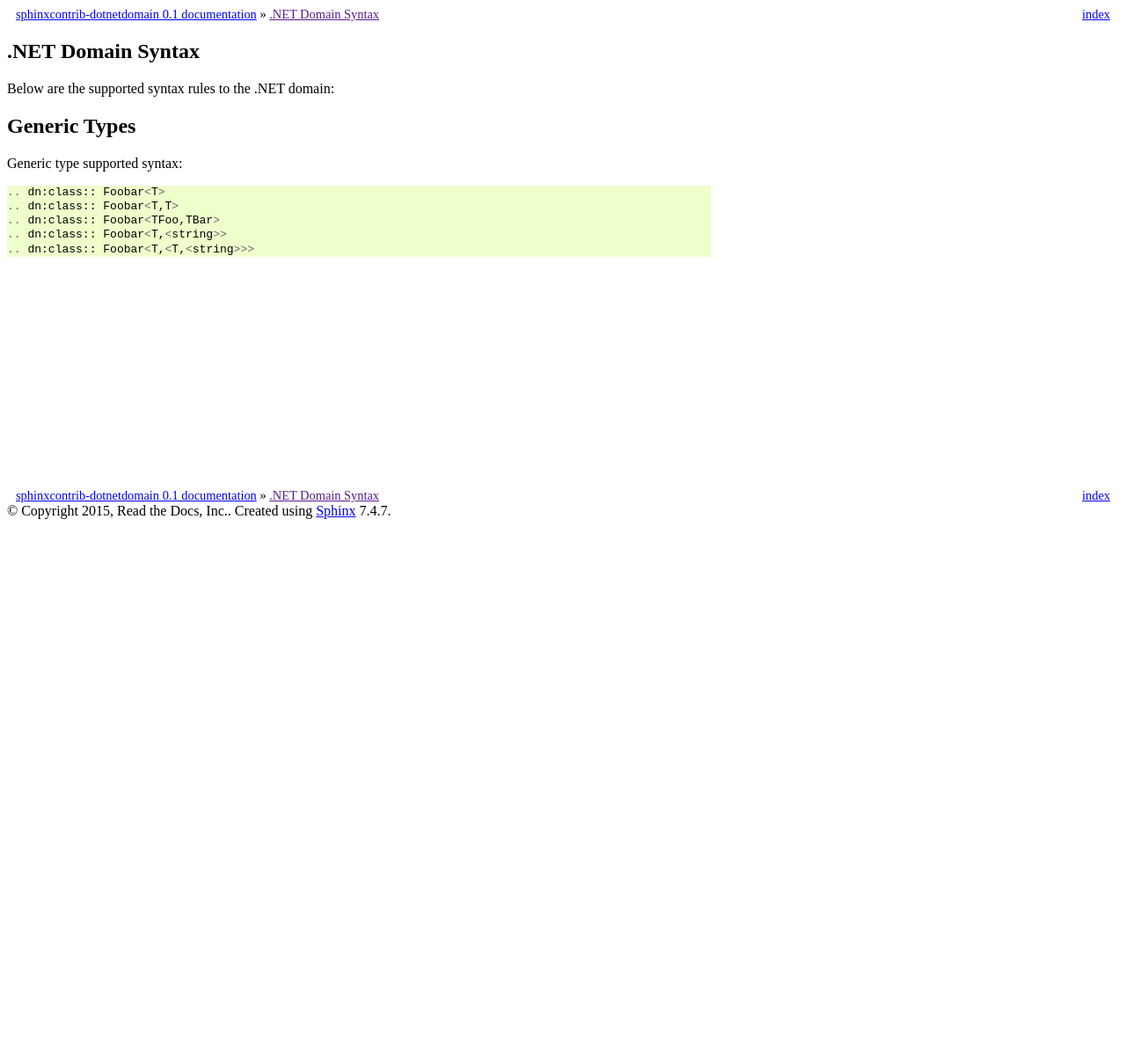
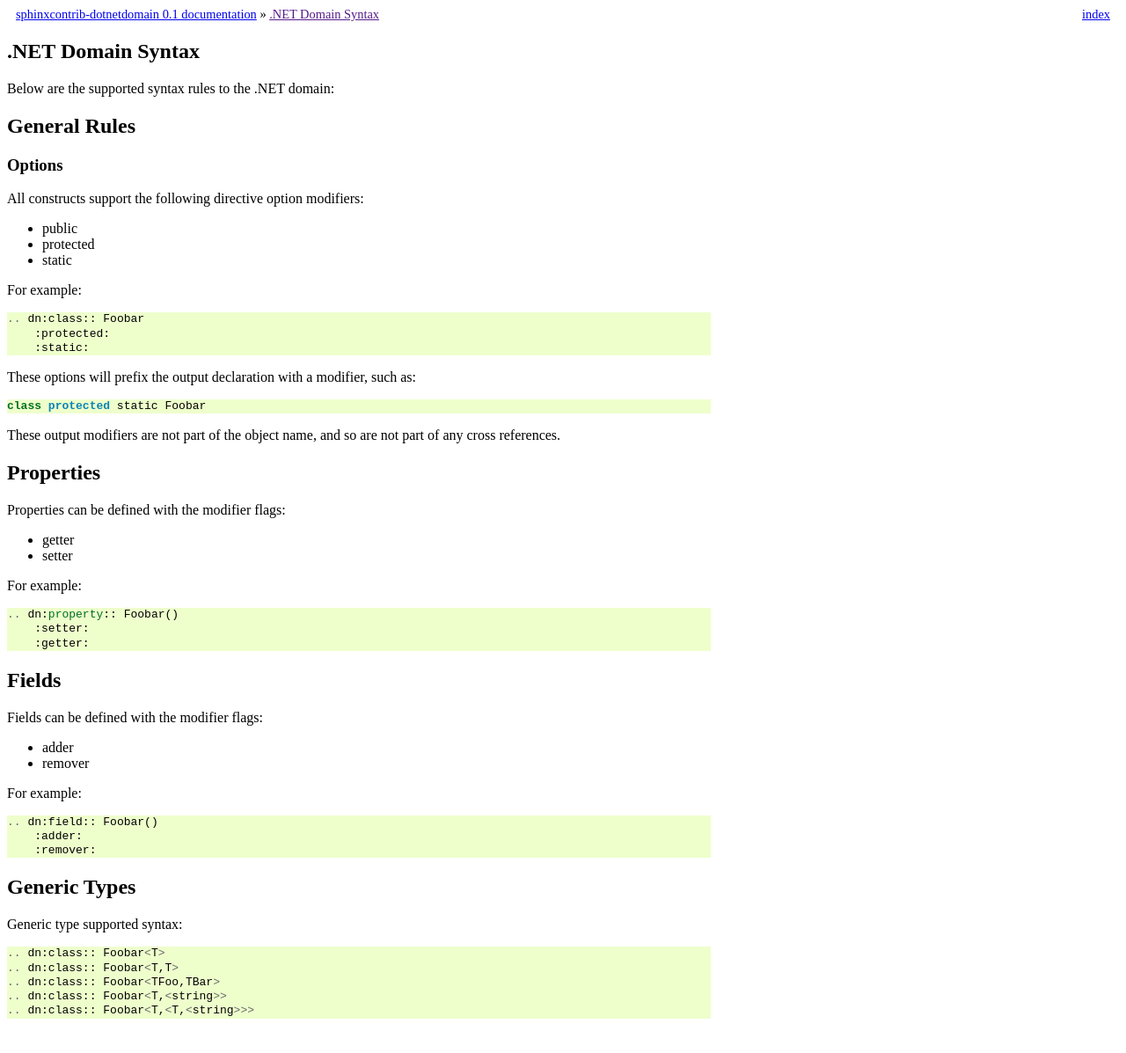
Before and after one commit to readthedocs/sphinxcontrib-dotnetdomain, a Sphinx documentation site: the page built from docs/syntax.rst, in a window 1280 px wide and 1400 px high. Shown: the top 1197 px of the window at 88% size. Built offline with Sphinx 7.4.7, drawn with Linux system fonts in a browser that asks for light colours.

Commit message:
Docs on options

```diff
--- a/docs/syntax.rst
+++ b/docs/syntax.rst
@@ -1,7 +1,61 @@
+==================
 .NET Domain Syntax
 ==================
 
 Below are the supported syntax rules to the .NET domain:
+
+General Rules
+=============
+
+Options
+-------
+
+All constructs support the following directive option modifiers:
+
+* public
+* protected
+* static
+
+For example::
+
+    .. dn:class:: Foobar
+        :protected:
+        :static:
+
+These options will prefix the output declaration with a modifier, such as::
+
+    class protected static Foobar
+
+These output modifiers are not part of the object name, and so are not part of
+any cross references.
+
+Properties
+==========
+
+Properties can be defined with the modifier flags:
+
+* getter
+* setter
+
+For example::
+
+    .. dn:property:: Foobar()
+        :setter:
+        :getter:
+
+Fields
+======
+
+Fields can be defined with the modifier flags:
+
+* adder
+* remover
+
+For example::
+
+    .. dn:field:: Foobar()
+        :adder:
+        :remover:
 
 Generic Types
 =============
```
